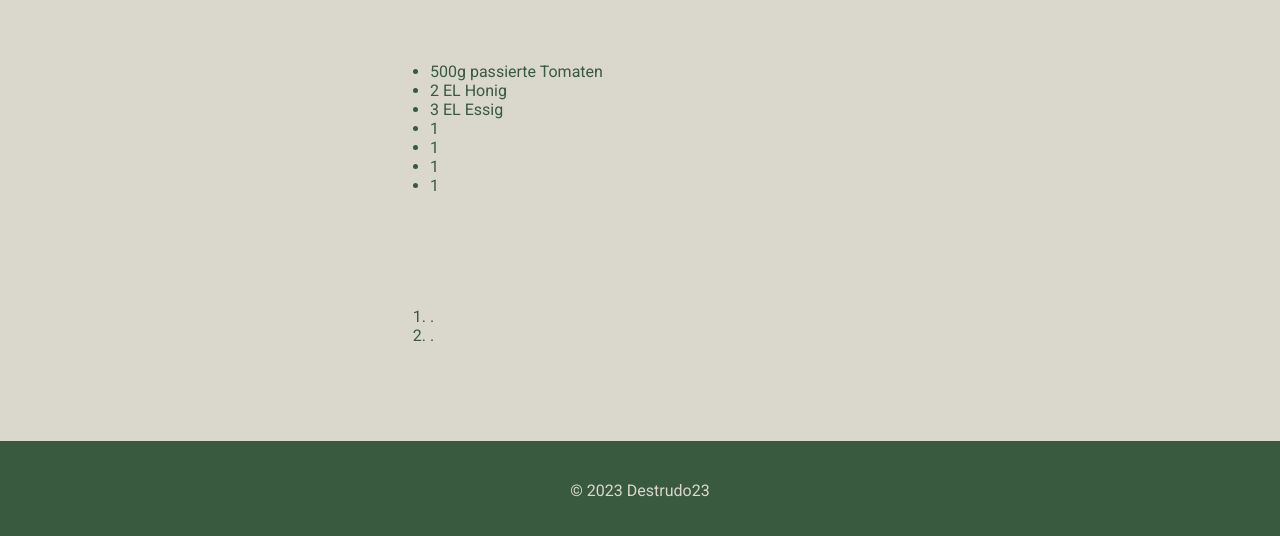
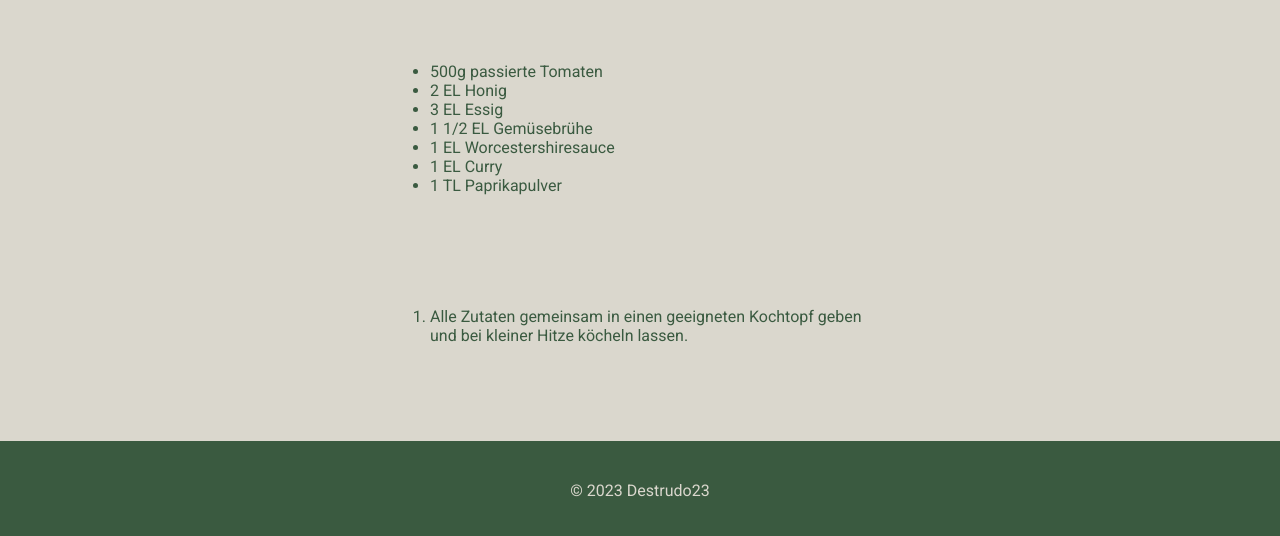
Before and after one commit to Destrudo23/Recipe-DB-static, a plain HTML site: page recipes/currywurstsauce.html in a window 1280 px wide. Shown: the part 362-898 px from the top of the page. Drawn offline with Linux system fonts and the light colour scheme; files whose address does not match are found by name.

Commit message:
1 file modified

```diff
--- a/recipes/currywurstsauce.html
+++ b/recipes/currywurstsauce.html
@@ -30,16 +30,15 @@
             <li>500g passierte Tomaten</li>
             <li>2 EL Honig</li>
             <li>3 EL Essig</li>
-            <li>1</li>
-            <li>1</li>
-            <li>1</li>
-            <li>1</li>
+            <li>1 1/2 EL Gemüsebrühe</li>
+            <li>1 EL Worcestershiresauce</li>
+            <li>1 EL Curry</li>
+            <li>1 TL Paprikapulver</li>
           </ul>
         </section>
         <section class="description">
           <ol>
-            <li>.</li>
-            <li>.</li>
+            <li>Alle Zutaten gemeinsam in einen geeigneten Kochtopf geben und bei kleiner Hitze köcheln lassen.</li>
           </ol>
         </section>
       </div>
```
